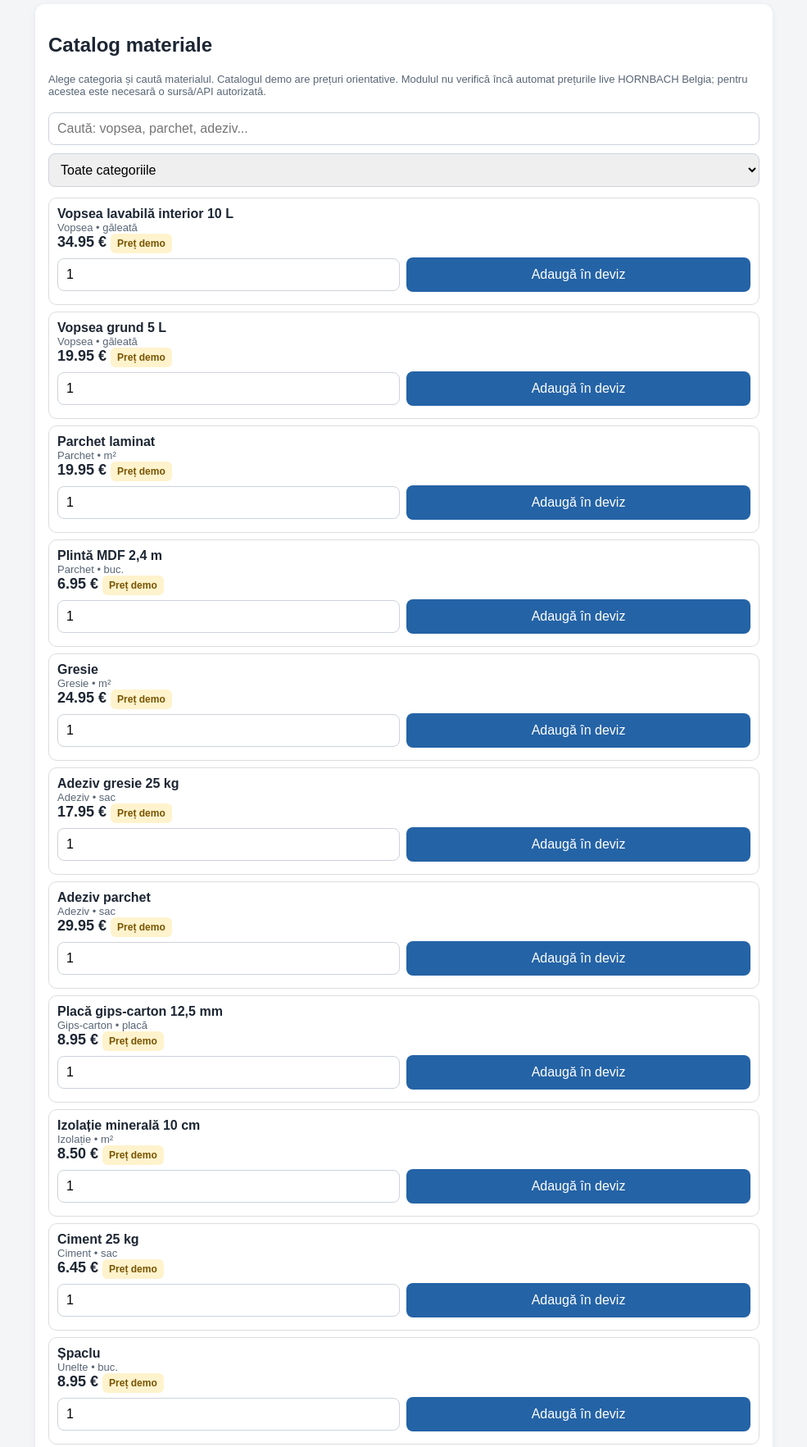
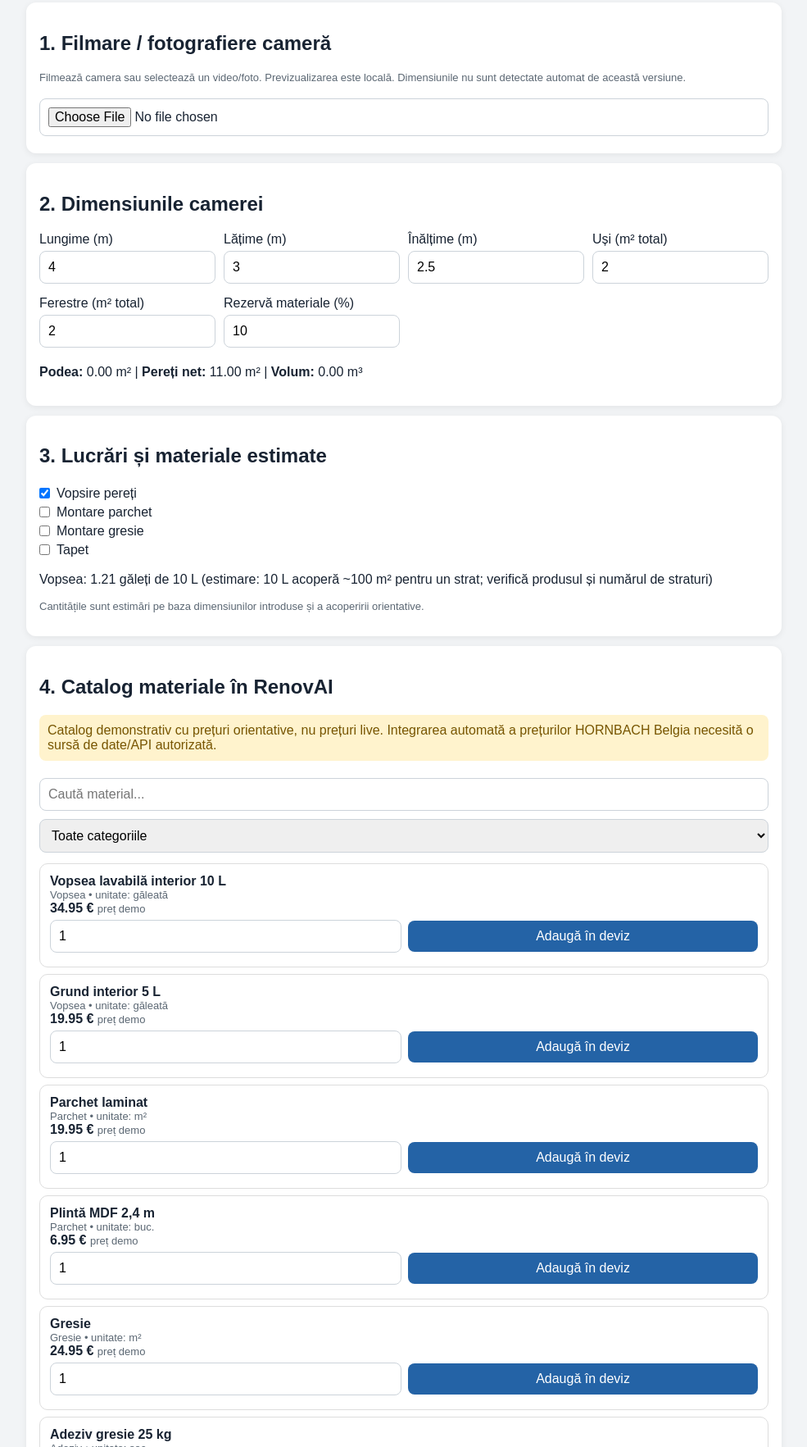
Before and after one commit to ssoriniulian-lang/RenovAI, a plain HTML site: page index.html in a window 1280 px wide. Shown: the part 157-1922 px from the top of the page at 82% size, without its empty margins (147-1132 px from the left). Drawn offline with Linux system fonts and the light colour scheme.

Commit message:
Add files via upload

```diff
--- a/index.html
+++ b/index.html
@@ -1,38 +1,37 @@
-<!doctype html>
-<html lang="ro"><head><meta charset="utf-8"><meta name="viewport" content="width=device-width,initial-scale=1">
-<title>RenovAI – Materiale și deviz</title>
+<!DOCTYPE html>
+<html lang="ro"><head><meta charset="UTF-8"><meta name="viewport" content="width=device-width,initial-scale=1"><title>RenovAI complet</title>
 <style>
-body{font-family:Arial,sans-serif;background:#f3f5f7;margin:0;color:#1d2633}header{background:#172c45;color:white;padding:18px}main{max-width:900px;margin:auto;padding:16px}.card{background:white;padding:16px;border-radius:12px;margin:12px 0;box-shadow:0 2px 8px #0001}input,select,button{font-size:16px;padding:10px;margin:5px 0;box-sizing:border-box}input,select{width:100%;border:1px solid #ccd3da;border-radius:8px}button{border:0;border-radius:8px;background:#2463a6;color:white;padding:12px;cursor:pointer}.secondary{background:#5b6773}.product{border:1px solid #ddd;border-radius:10px;padding:10px;margin:8px 0}.row{display:flex;gap:8px;align-items:center}.row>*{flex:1}.small{font-size:13px;color:#586675}.price{font-size:18px;font-weight:bold}.total{font-size:24px;font-weight:bold}.pill{display:inline-block;background:#fff3cd;padding:5px 8px;border-radius:6px;color:#785400;font-size:12px}
-</style></head><body><header><h1>RenovAI</h1><div>Catalog materiale • calculator deviz</div></header><main>
-<div class="card"><h2>Catalog materiale</h2><p class="small">Alege categoria și caută materialul. Catalogul demo are prețuri orientative. Modulul nu verifică încă automat prețurile live HORNBACH Belgia; pentru acestea este necesară o sursă/API autorizată.</p>
-<input id="search" placeholder="Caută: vopsea, parchet, adeziv..." oninput="render()">
-<select id="category" onchange="render()"><option value="">Toate categoriile</option><option>Vopsea</option><option>Parchet</option><option>Gresie</option><option>Adeziv</option><option>Gips-carton</option><option>Izolație</option><option>Ciment</option><option>Unelte</option></select>
-<div id="products"></div></div>
-<div class="card"><h2>Materiale alese</h2><div id="cart"></div><div class="total">Total materiale: <span id="sum">0</span> €</div><button class="secondary" onclick="clearCart()">Golește lista</button></div>
-<div class="card"><h2>Adaugă material manual</h2><div class="row"><input id="customname" placeholder="Nume material"><input id="customprice" type="number" step="0.01" placeholder="Preț €"></div><div class="row"><input id="customqty" type="number" step="0.1" value="1" placeholder="Cantitate"><button onclick="addCustom()">Adaugă</button></div></div>
-<div class="card"><h2>Deviz</h2><label>Manoperă (€)</label><input id="labor" type="number" value="0" oninput="renderCart()"><label>Alte costuri (€)</label><input id="other" type="number" value="0" oninput="renderCart()"><div class="total">Total deviz: <span id="grand">0</span> €</div><button onclick="window.print()">Tipărește / PDF</button></div>
-<div class="card"><h2>Caută produs la HORNBACH</h2><input id="hsearch" placeholder="Introdu produsul"><button onclick="horn()">Caută în HORNBACH Belgia</button><p class="small">Acest buton deschide o căutare; nu pretinde că prețul este live în RenovAI.</p></div>
+*{box-sizing:border-box}body{margin:0;font-family:Arial,sans-serif;background:#f2f4f6;color:#182332}header{background:#172c45;color:white;padding:18px}main{max-width:950px;margin:auto;padding:14px}.card{background:white;padding:16px;margin:12px 0;border-radius:12px;box-shadow:0 2px 8px #0001}input,select,button{font-size:16px;padding:10px;margin:5px 0;border-radius:8px}input,select{width:100%;border:1px solid #ccd3da}button{background:#2463a6;color:white;border:0;cursor:pointer}.secondary{background:#5b6773}.grid{display:grid;grid-template-columns:repeat(auto-fit,minmax(180px,1fr));gap:10px}.prod{padding:12px;border:1px solid #ddd;border-radius:10px;margin:8px 0}.row{display:flex;gap:8px;align-items:center}.row>*{flex:1}.small{font-size:13px;color:#5b6773}.total{font-size:23px;font-weight:bold}.warn{background:#fff3cd;padding:10px;border-radius:8px;color:#775500}.checkrow{display:flex;gap:8px;align-items:center}.checkrow input{width:auto}.hidden{display:none}
+</style></head><body><header><h1>RenovAI</h1><div>Scanare • calculator • catalog • deviz</div></header><main>
+<section class="card"><h2>1. Filmare / fotografiere cameră</h2><p class="small">Filmează camera sau selectează un video/foto. Previzualizarea este locală. Dimensiunile nu sunt detectate automat de această versiune.</p><input id="media" type="file" accept="video/*,image/*" capture="environment"><div id="preview"></div></section>
+<section class="card"><h2>2. Dimensiunile camerei</h2><div class="grid"><div><label>Lungime (m)</label><input id="length" type="number" step=".01" value="4" oninput="calc()"></div><div><label>Lățime (m)</label><input id="width" type="number" step=".01" value="3" oninput="calc()"></div><div><label>Înălțime (m)</label><input id="height" type="number" step=".01" value="2.5" oninput="calc()"></div><div><label>Uși (m² total)</label><input id="doors" type="number" step=".01" value="2" oninput="calc()"></div><div><label>Ferestre (m² total)</label><input id="windows" type="number" step=".01" value="2" oninput="calc()"></div><div><label>Rezervă materiale (%)</label><input id="reserve" type="number" value="10" oninput="calc()"></div></div><div id="areas"></div></section>
+<section class="card"><h2>3. Lucrări și materiale estimate</h2><div class="checkrow"><input type="checkbox" id="paint" checked onchange="calc()"><label for="paint">Vopsire pereți</label></div><div class="checkrow"><input type="checkbox" id="floor" onchange="calc()"><label for="floor">Montare parchet</label></div><div class="checkrow"><input type="checkbox" id="tile" onchange="calc()"><label for="tile">Montare gresie</label></div><div class="checkrow"><input type="checkbox" id="wallpaper" onchange="calc()"><label for="wallpaper">Tapet</label></div><div id="workcalc"></div><p class="small">Cantitățile sunt estimări pe baza dimensiunilor introduse și a acoperirii orientative.</p></section>
+<section class="card"><h2>4. Catalog materiale în RenovAI</h2><p class="warn">Catalog demonstrativ cu prețuri orientative, nu prețuri live. Integrarea automată a prețurilor HORNBACH Belgia necesită o sursă de date/API autorizată.</p><input id="search" placeholder="Caută material..." oninput="renderProducts()"><select id="category" onchange="renderProducts()"><option value="">Toate categoriile</option><option>Vopsea</option><option>Parchet</option><option>Gresie</option><option>Adeziv</option><option>Gips-carton</option><option>Izolație</option><option>Ciment</option><option>Unelte</option></select><div id="products"></div></section>
+<section class="card"><h2>5. Materiale selectate / deviz</h2><div id="cart"></div><div class="total">Total materiale: <span id="sum">0</span> €</div><div class="grid"><div><label>Manoperă (€)</label><input id="labor" type="number" value="0" oninput="renderCart()"></div><div><label>Costuri suplimentare (€)</label><input id="other" type="number" value="0" oninput="renderCart()"></div></div><div class="total">Total deviz: <span id="grand">0</span> €</div><button onclick="window.print()">Tipărește / Salvează PDF</button><button class="secondary" onclick="clearCart()">Golește lista</button></section>
+<section class="card"><h2>6. Căutare în magazine</h2><p class="small">Căutări rapide de produse în magazinele belgiene.</p><input id="storequery" placeholder="Produs de căutat"><div class="grid"><button onclick="store('hornbach')">HORNBACH</button><button onclick="store('brico')">Brico</button><button onclick="store('hubo')">Hubo</button><button onclick="store('gamma')">GAMMA</button></div></section>
+<section class="card"><h2>Adaugă material manual</h2><div class="grid"><input id="customname" placeholder="Nume"><input id="customprice" type="number" step=".01" placeholder="Preț €"><input id="customqty" type="number" value="1" placeholder="Cantitate"></div><button onclick="addCustom()">Adaugă</button></section>
 </main><script>
 const catalog=[
-{name:"Vopsea lavabilă interior 10 L",cat:"Vopsea",price:34.95,unit:"găleată"},
-{name:"Vopsea grund 5 L",cat:"Vopsea",price:19.95,unit:"găleată"},
-{name:"Parchet laminat",cat:"Parchet",price:19.95,unit:"m²"},
-{name:"Plintă MDF 2,4 m",cat:"Parchet",price:6.95,unit:"buc."},
-{name:"Gresie",cat:"Gresie",price:24.95,unit:"m²"},
-{name:"Adeziv gresie 25 kg",cat:"Adeziv",price:17.95,unit:"sac"},
-{name:"Adeziv parchet",cat:"Adeziv",price:29.95,unit:"sac"},
-{name:"Placă gips-carton 12,5 mm",cat:"Gips-carton",price:8.95,unit:"placă"},
-{name:"Izolație minerală 10 cm",cat:"Izolație",price:8.50,unit:"m²"},
-{name:"Ciment 25 kg",cat:"Ciment",price:6.45,unit:"sac"},
-{name:"Șpaclu",cat:"Unelte",price:8.95,unit:"buc."},
-{name:"Rolă vopsea",cat:"Unelte",price:5.95,unit:"buc."}
+{name:"Vopsea lavabilă interior 10 L",cat:"Vopsea",price:34.95,unit:"găleată",coverage:100},
+{name:"Grund interior 5 L",cat:"Vopsea",price:19.95,unit:"găleată",coverage:50},
+{name:"Parchet laminat",cat:"Parchet",price:19.95,unit:"m²",coverage:1},
+{name:"Plintă MDF 2,4 m",cat:"Parchet",price:6.95,unit:"buc.",coverage:2.4},
+{name:"Gresie",cat:"Gresie",price:24.95,unit:"m²",coverage:1},
+{name:"Adeziv gresie 25 kg",cat:"Adeziv",price:17.95,unit:"sac",coverage:5},
+{name:"Adeziv parchet",cat:"Adeziv",price:29.95,unit:"sac",coverage:10},
+{name:"Placă gips-carton 12,5 mm",cat:"Gips-carton",price:8.95,unit:"placă",coverage:3},
+{name:"Izolație minerală 10 cm",cat:"Izolație",price:8.50,unit:"m²",coverage:1},
+{name:"Ciment 25 kg",cat:"Ciment",price:6.45,unit:"sac",coverage:1},
+{name:"Șpaclu",cat:"Unelte",price:8.95,unit:"buc.",coverage:1},
+{name:"Rolă vopsea",cat:"Unelte",price:5.95,unit:"buc.",coverage:1}
 ];let cart=[];
-function render(){let q=document.getElementById('search').value.toLowerCase(),cat=document.getElementById('category').value;let list=catalog.filter(p=>(!cat||p.cat===cat)&&(!q||p.name.toLowerCase().includes(q)||p.cat.toLowerCase().includes(q)));document.getElementById('products').innerHTML=list.map((p,i)=>`<div class="product"><b>${p.name}</b><div class="small">${p.cat} • ${p.unit}</div><div class="price">${p.price.toFixed(2)} € <span class="pill">Preț demo</span></div><div class="row"><input type="number" min="0.1" step="0.1" id="q${catalog.indexOf(p)}" value="1"><button onclick="add(${catalog.indexOf(p)})">Adaugă în deviz</button></div></div>`).join('')||'Nu am găsit materiale.'}
-function add(i){let p=catalog[i],qty=Number(document.getElementById('q'+i).value)||1;cart.push({name:p.name,price:p.price,qty,unit:p.unit});renderCart()}
-function addCustom(){let name=document.getElementById('customname').value,price=Number(document.getElementById('customprice').value),qty=Number(document.getElementById('customqty').value)||1;if(!name||!price){alert('Introdu numele și prețul');return}cart.push({name,price,qty,unit:'buc.'});renderCart()}
-function remove(i){cart.splice(i,1);renderCart()}
-function clearCart(){cart=[];renderCart()}
-function renderCart(){document.getElementById('cart').innerHTML=cart.map((p,i)=>`<div class="product"><div class="row"><div><b>${p.name}</b><div class="small">${p.qty} × ${p.price.toFixed(2)} €</div></div><div>${(p.qty*p.price).toFixed(2)} €</div><button class="secondary" onclick="remove(${i})">Șterge</button></div></div>`).join('')||'Nu ai ales materiale.';let s=cart.reduce((a,p)=>a+p.price*p.qty,0);document.getElementById('sum').textContent=s.toFixed(2);document.getElementById('grand').textContent=(s+(Number(document.getElementById('labor').value)||0)+(Number(document.getElementById('other').value)||0)).toFixed(2)}
-function horn(){let q=document.getElementById('hsearch').value.trim();if(q)window.open('https://www.hornbach.be/nl/search/?query='+encodeURIComponent(q),'_blank')}
-render();renderCart();
+document.getElementById('media').addEventListener('change',e=>{let f=e.target.files[0];if(!f)return;let u=URL.createObjectURL(f);let p=document.getElementById('preview');p.innerHTML='';if(f.type.startsWith('video')){let v=document.createElement('video');v.src=u;v.controls=true;v.playsInline=true;v.style.width='100%';p.appendChild(v)}else{let im=document.createElement('img');im.src=u;im.style.maxWidth='100%';p.appendChild(im)}});
+function calc(){let L=+length.value||0,W=+width.value||0,H=+height.value||0,D=+doors.value||0,V=+windows.value||0,R=(+reserve.value||0)/100;let floorA=L*W,wallA=Math.max(0,2*(L+W)*H-D-V),paintQ=wallA*(1+R),floorQ=floorA*(1+R);areas.innerHTML=`<p><b>Podea:</b> ${floorA.toFixed(2)} m² | <b>Pereți net:</b> ${wallA.toFixed(2)} m² | <b>Volum:</b> ${(floorA*H).toFixed(2)} m³</p>`;let bits=[];if(paint.checked)bits.push(`Vopsea: ${(paintQ/10).toFixed(2)} găleți de 10 L (estimare: 10 L acoperă ~100 m² pentru un strat; verifică produsul și numărul de straturi)`);if(floor.checked)bits.push(`Parchet: ${floorQ.toFixed(2)} m²`);if(tile.checked)bits.push(`Gresie: ${floorQ.toFixed(2)} m²`);if(wallpaper.checked)bits.push(`Tapet: ${paintQ.toFixed(2)} m²`);workcalc.innerHTML=bits.map(x=>'<p>'+x+'</p>').join('');}
+function renderProducts(){let q=search.value.toLowerCase(),c=category.value;let arr=catalog.filter(p=>(!c||p.cat===c)&&(!q||p.name.toLowerCase().includes(q)||p.cat.toLowerCase().includes(q)));products.innerHTML=arr.map(p=>`<div class="prod"><b>${p.name}</b><div class="small">${p.cat} • unitate: ${p.unit}</div><b>${p.price.toFixed(2)} €</b> <span class="small">preț demo</span><div class="row"><input type="number" id="qty${catalog.indexOf(p)}" step=".1" value="1"><button onclick="add(${catalog.indexOf(p)})">Adaugă în deviz</button></div></div>`).join('')||'Nu am găsit produse.'}
+function add(i){let p=catalog[i],q=Number(document.getElementById('qty'+i).value)||1;cart.push({name:p.name,price:p.price,qty:q,unit:p.unit});renderCart()}
+function addCustom(){let n=customname.value,pr=Number(customprice.value),q=Number(customqty.value)||1;if(!n||!pr){alert('Completează numele și prețul.');return}cart.push({name:n,price:pr,qty:q,unit:'buc.'});renderCart()}
+function remove(i){cart.splice(i,1);renderCart()}function clearCart(){cart=[];renderCart()}
+function renderCart(){cartEl=document.getElementById('cart');cartEl.innerHTML=cart.map((p,i)=>`<div class="prod"><div class="row"><div><b>${p.name}</b><div class="small">${p.qty} × ${p.price.toFixed(2)} €</div></div><div>${(p.qty*p.price).toFixed(2)} €</div><button class="secondary" onclick="remove(${i})">Șterge</button></div></div>`).join('')||'Lista este goală.';let s=cart.reduce((a,p)=>a+p.qty*p.price,0);sum.textContent=s.toFixed(2);grand.textContent=(s+(+labor.value||0)+(+other.value||0)).toFixed(2)}
+function store(s){let q=storequery.value.trim();if(!q){alert('Scrie produsul de căutat.');return}let urls={hornbach:'https://www.hornbach.be/nl/search/?query=',brico:'https://www.brico.be/nl/search?query=',hubo:'https://www.hubo.be/nl/search?query=',gamma:'https://www.gamma.be/nl/search?query='};window.open(urls[s]+encodeURIComponent(q),'_blank')}
+calc();renderProducts();renderCart();
 </script></body></html>
```
